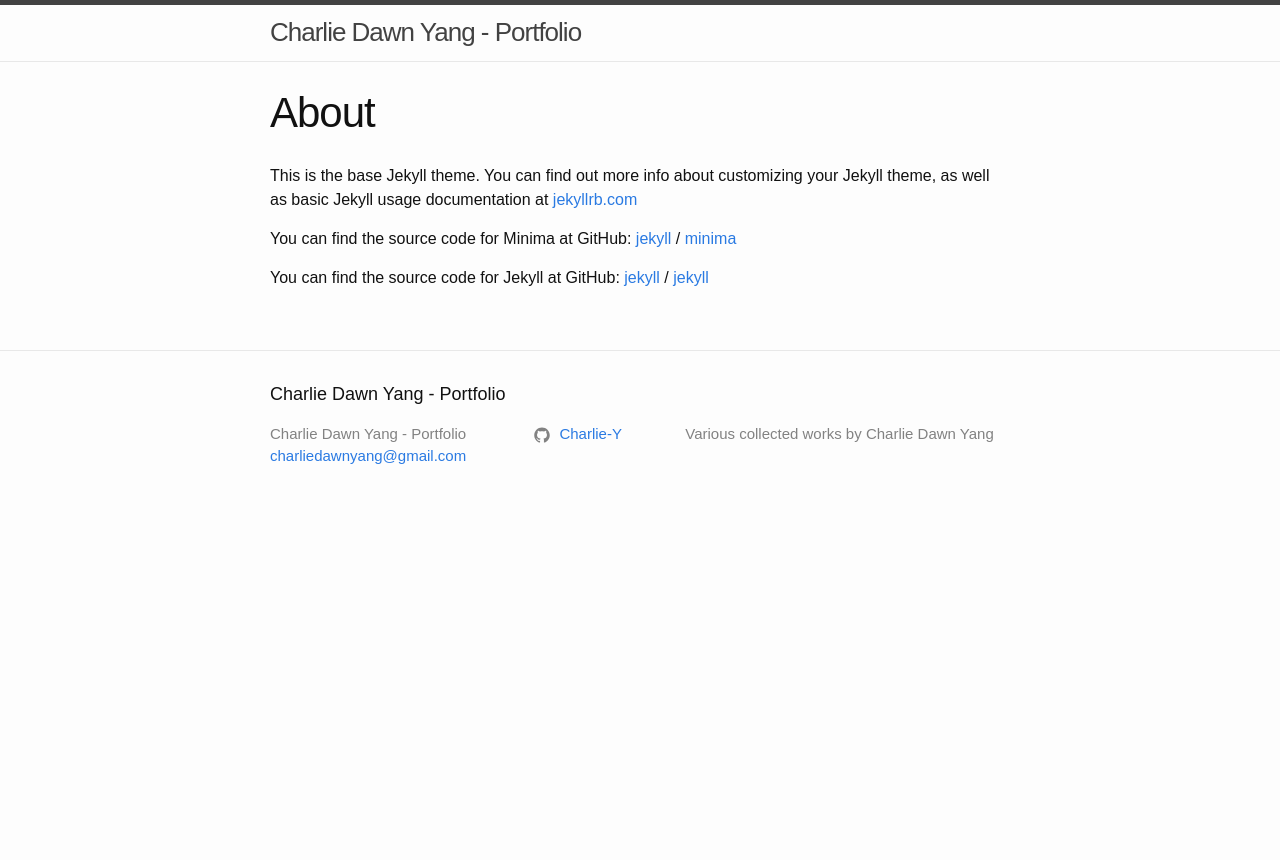
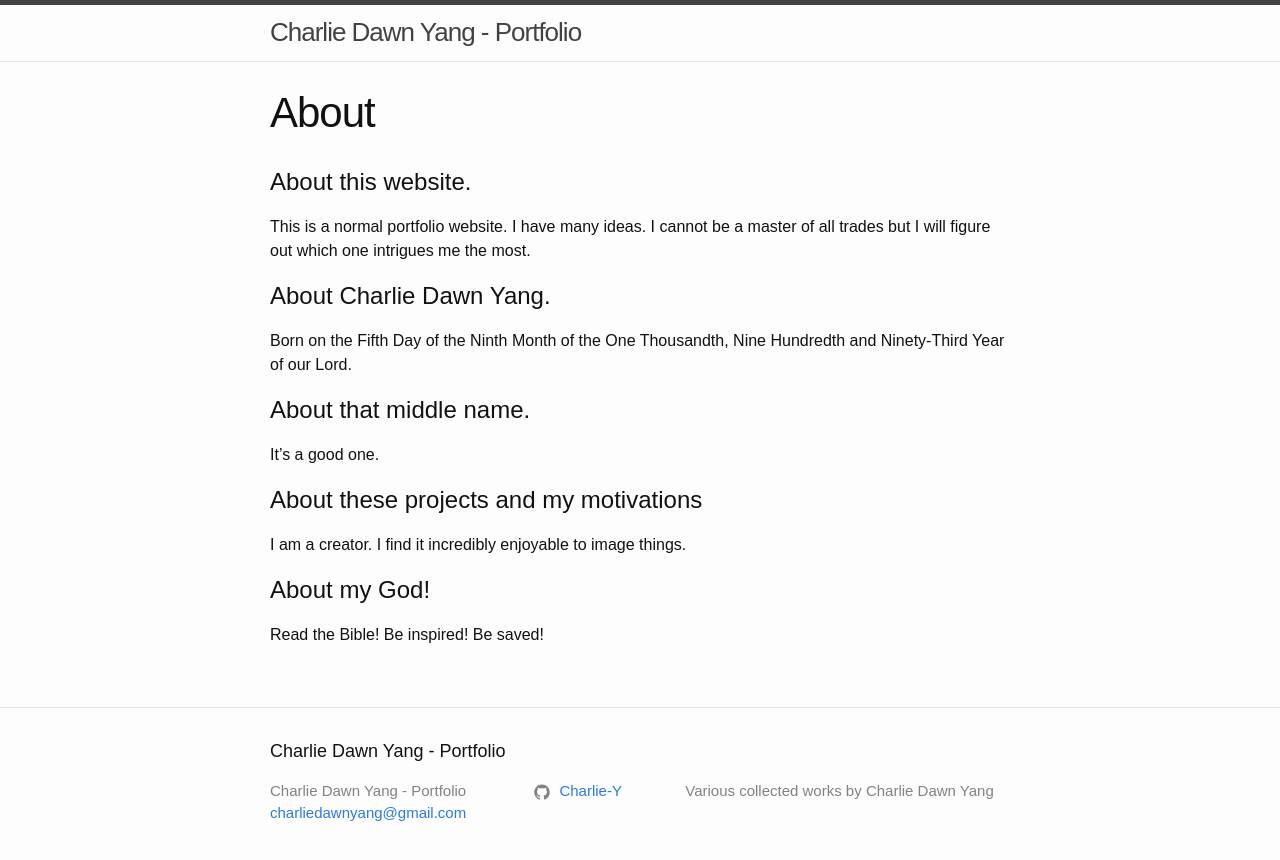
Before and after one commit to Charlie-Y/Charlie-Y.github.io, a Jekyll site: the page built from about/index.md, in a window 1280 px wide. Shown: the top 860 px of the page. Built offline with Jekyll 4.4.1, drawn with Linux system fonts in a browser that asks for light colours.

```diff
--- a/_config.yml
+++ b/_config.yml
@@ -17,7 +17,8 @@
 email: charliedawnyang@gmail.com
 description: Various collected works by Charlie Dawn Yang
 baseurl: "" # the subpath of your site, e.g. /blog
-url: "http://charliedawnyang.com" # the base hostname & protocol for your site, e.g. http://example.com
+url: "https://charlie-y.github.io" # the base hostname & protocol for your site, e.g. http://example.com
+# url: "http://charliedawnyang.com" # the base hostname & protocol for your site, e.g. http://example.com
 github_username: Charlie-Y
 
 # Build settings
--- a/_includes/header.html
+++ b/_includes/header.html
@@ -1,8 +1,9 @@
 <header class="site-header" role="banner">
 
     <div class="wrapper">
-        {% assign default_paths = site.pages | map: "path" %} {% assign page_paths = site.header_pages | default: default_paths %}
-        <a class="site-title" href="{{ " / " | relative_url }}">{{ site.title | escape }}</a>
+        {% assign default_paths = site.pages | map: "path" %}
+        {% assign page_paths = site.header_pages | default: default_paths %}
+        <a class="site-title" href="{{ "/" | relative_url }}">{{ site.title | escape }}</a>
 
         <nav class="site-nav">
             <input type="checkbox" id="nav-trigger" class="nav-trigger" />
--- a/_layouts/home.html
+++ b/_layouts/home.html
@@ -39,6 +39,10 @@
                     {% endfor %}
                 </nav>
             </div>
+
+            <div class="home-about-wrapper">
+                <a class="about-link" href="{{ "about" | absolute_url }}"> About </a>
+            </div>
         </div>
     </main>
     <!-- {% include footer.html %} -->
--- a/_sass/home.scss
+++ b/_sass/home.scss
@@ -49,3 +49,14 @@
         text-align: center;
     }
 }
+
+.home-about-wrapper {
+    position: absolute;
+    bottom: 2rem;
+    left: 0;
+    right: 0;
+    text-align: center;
+    .about-link {
+        color: rgb(128, 128, 128);
+    }
+}
--- /dev/null
+++ b/about/index.md
@@ -0,0 +1,25 @@
+---
+layout: page
+title: About
+---
+
+
+# About this website.
+
+This is a normal portfolio website. I have many ideas. I cannot be a master of all trades but I will figure out which one intrigues me the most.
+
+# About Charlie Dawn Yang.
+
+Born on the Fifth Day of the Ninth Month of the One Thousandth, Nine Hundredth and Ninety-Third Year of our Lord.
+
+# About that middle name.
+
+It's a good one.
+
+# About these projects and my motivations
+
+I am a creator. I find it incredibly enjoyable to image things.
+
+# About my God!
+
+Read the Bible! Be inspired! Be saved!
```
